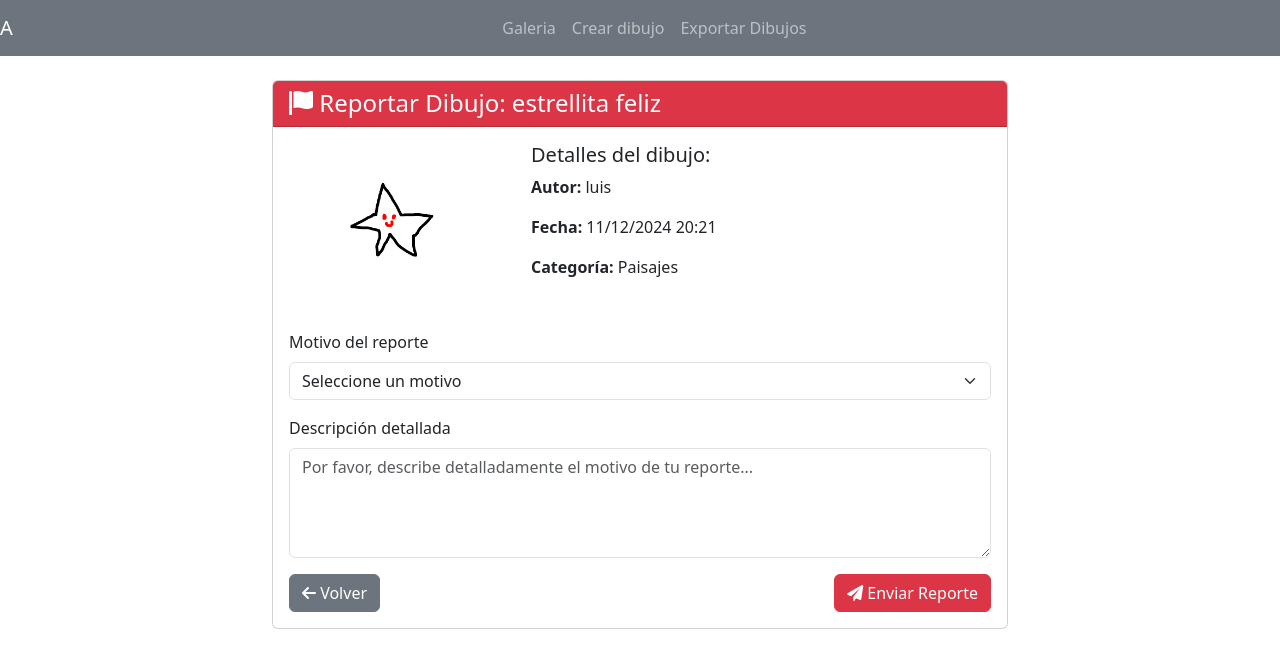
After one commit to TheLouisXD/Drawing-gallery, a Django app: page /dibujo/reportar/3/ in a window 1280 px wide. The commit adds this page. Shown: the top 668 px of the page. Run offline with Django 5.2, Linux system fonts and the light colour scheme; a user stored in the database is signed in; data comes from the database, SQL or seed files in the repository; both versions use the stored data as it was after the commit.

Commit message:
commit de la presentacion

```diff
--- a/drawing/models.py
+++ b/drawing/models.py
@@ -43,9 +43,18 @@ class Categoria(models.Model):
         return self.nombre
 
 class Reporte(models.Model):
+    MOTIVOS = (
+        ('contenido_inapropiado', 'Contenido inapropiado'),
+        ('spam', 'Spam'),
+        ('violencia', 'Contenido violento'),
+        ('derechos_autor', 'Violación de derechos de autor'),
+        ('otro', 'Otro')
+    )
+
     dibujo = models.ForeignKey(Dibujo, on_delete=models.CASCADE, verbose_name="Dibujo que ha sio reportado")
     usuario = models.ForeignKey(User, on_delete=models.CASCADE, verbose_name="Usuario que ha reportado el dibujo")
-    motivo = models.TextField(max_length=256, verbose_name="Motivo del reporte")
+    motivo = models.TextField(max_length=256, choices = MOTIVOS ,verbose_name="Motivo del reporte")
+    descripcion = models.TextField(max_length=256, verbose_name="Descripción detallada", default='sin descripción')
     fecha = models.DateTimeField(auto_now_add=True, verbose_name="Fecha del reporte")
 
     def __str__(self):
--- a/drawing/serializer.py
+++ b/drawing/serializer.py
@@ -5,7 +5,7 @@ from .models import Dibujo, Estrella, Comentario, Categoria, Reporte
 # sirven para poder devolver la informacion en diferentes formatos, como JSON, XML, etc.
 
 class DibujoSerializer(serializers.ModelSerializer):
-    total_estrellas = serializers.IntegerField(source='total_estrellas', read_only=True)
+    total_estrellas = serializers.IntegerField(read_only=True)
 
     class Meta:
         model = Dibujo
@@ -20,3 +20,6 @@ class CategoriaSerializer(serializers.ModelSerializer):
     class Meta:
         model = Categoria
         fields = '__all__'
+
+class DrawingCountSerializer(serializers.Serializer):
+    total_drawings = serializers.IntegerField()
--- a/drawing/urls.py
+++ b/drawing/urls.py
@@ -3,7 +3,11 @@ from django.urls import path, include
 from . import views
 from django.conf.urls.static import static
 from django.conf import settings
-from .views import GaleriaView, galeria
+from .views import GaleriaView, galeria, DrawingCountView, DrawingListView
+from rest_framework_simplejwt.views import (
+    TokenObtainPairView,
+    TokenRefreshView,
+)
 
 urlpatterns = [
     path('', views.index, name='index'),
@@ -13,4 +17,16 @@ urlpatterns = [
     path('dibujo/<int:dibujo_id>/', views.detalle_dibujo, name='detalle_dibujo'),
     path('dibujo/<int:dibujo_id>/votar/', views.votar_dibujo, name='votar_dibujo'),
     path('dibujo/<int:dibujo_id>/comentar/', views.comentar_dibujo, name='comentar_dibujo'),
+    path('dibujo/exportar/', views.exportar_dibujos_page,name='exportar_dibujos_page'),
+    path('dibujo/exportar/csv', views.exportar_dibujos, name='exportar_dibujos'),
+    # Reportes
+    path('dibujo/reportar/<int:dibujo_id>/', views.reportar_dibujo, name='reportar_dibujo'),
+    # JWT authentication endpoints
+    path('api/token/', TokenObtainPairView.as_view(), name='token_obtain_pair'),
+    path('api/token/refresh/', TokenRefreshView.as_view(), name='token_refresh'),
+    # Drawing count endpoint
+    path('api/drawings/count/', DrawingCountView.as_view(), name='drawing-count'),
+    # Drawings list
+    path('api/drawings/', DrawingListView.as_view(), name='Drawnings list view' ),
+    path('delete/<int:dibujo_id>/', views.delete_dibujo, name='delete_dibujo'),
 ] + static(settings.MEDIA_URL, document_root=settings.MEDIA_ROOT)
--- a/drawing/views.py
+++ b/drawing/views.py
@@ -1,14 +1,15 @@
-from django.shortcuts import render, redirect
+from django.shortcuts import render, redirect, get_object_or_404
 from django.db import models
 from .models import Dibujo, Estrella, Comentario, Categoria, Reporte
-from .serializer import DibujoSerializer
+from .serializer import DibujoSerializer, DrawingCountSerializer
 
 from django.contrib.auth.decorators import login_required
-from django.http import JsonResponse
+from django.http import JsonResponse, HttpResponse
 
 import base64
 from django.core.files.base import ContentFile
 
+import csv
 # Django filters
 from django_filters import views
 from django_filters import FilterSet, ModelChoiceFilter, OrderingFilter
@@ -155,3 +156,72 @@ def comentar_dibujo(request, dibujo_id):
             })
 
     return JsonResponse({'status': 'error'}, status = 400)
+
+@login_required
+def reportar_dibujo(request, dibujo_id):
+    dibujo = Dibujo.objects.get(id=dibujo_id)
+
+    if request.method == 'POST':
+        motivo = request.POST.get('motivo')
+        descripcion = request.POST.get('descripcion')
+
+        if motivo and descripcion:
+            reporte = Reporte.objects.create(
+                dibujo=dibujo,
+                usuario=request.user,
+                motivo=motivo,
+                descripcion=descripcion
+            )
+
+            return redirect('detalle_dibujo', dibujo_id)
+
+    return render(request, 'dibujo/reportar.html', {'dibujo': dibujo})
+
+from rest_framework.views import APIView
+from rest_framework.response import Response
+from rest_framework.permissions import IsAuthenticated
+from .models import Dibujo
+from .serializer import DrawingCountSerializer
+
+# Add this new view
+class DrawingCountView(APIView):
+    permission_classes = [IsAuthenticated]
+
+    def get(self, request):
+        total_drawings = Dibujo.objects.count()
+        serializer = DrawingCountSerializer({'total_drawings': total_drawings})
+        return Response(serializer.data)
+
+class DrawingListView(APIView):
+    permission_classes = [IsAuthenticated]
+
+    def get(self, request):
+        drawnings = Dibujo.objects.all()
+        serializer = DibujoSerializer(drawnings, many=True)
+        return Response(serializer.data)
+
+def exportar_dibujos_page(request):
+    return render(request, 'administracion/exportar_dibujos.html')
+
+def exportar_dibujos(request):
+    dibujos = Dibujo.objects.all()
+    response = HttpResponse(content_type='text/csv')
+    response['Content-Disposition'] = 'attachment; filename="dibujos.csv"'
+
+    writer = csv.writer(response)
+    writer.writerow(['titulo', 'fecha_creacion', 'categoria', 'imagen'])
+
+    for dibujo in dibujos:
+        writer.writerow([
+            dibujo.titulo,
+            dibujo.fecha_creacion,
+            dibujo.categoria.nombre,
+            dibujo.imagen.url
+        ])
+
+    return response
+
+def delete_dibujo(request, dibujo_id):
+    dibujo = get_object_or_404(Dibujo, id=dibujo_id)
+    dibujo.delete()
+    return redirect('index')  # Redirige a la página principal o a donde prefieras
--- /dev/null
+++ b/templates/dibujo/reportar.html
@@ -0,0 +1,70 @@
+{% load static %}
+<!DOCTYPE html>
+<html lang="en">
+<head>
+    <meta charset="UTF-8">
+    <meta name="viewport" content="width=device-width, initial-scale=1.0">
+    <title>Reportar Dibujo</title>
+    <link rel="stylesheet" href="https://cdn.jsdelivr.net/npm/bootstrap@5.3.3/dist/css/bootstrap.min.css">
+    <link rel="stylesheet" href="https://cdnjs.cloudflare.com/ajax/libs/font-awesome/6.0.0/css/all.min.css">
+</head>
+<body>
+    {% include 'partials/navbar.html' %}
+
+    <div class="container mt-4">
+        <div class="row justify-content-center">
+            <div class="col-md-8">
+                <div class="card">
+                    <div class="card-header bg-danger text-white">
+                        <h4 class="mb-0">
+                            <i class="fas fa-flag"></i> Reportar Dibujo: {{ dibujo.titulo }}
+                        </h4>
+                    </div>
+                    <div class="card-body">
+                        <div class="row mb-4">
+                            <div class="col-md-4">
+                                <img src="{{ dibujo.imagen.url }}" class="img-fluid rounded" alt="{{ dibujo.titulo }}">
+                            </div>
+                            <div class="col-md-8">
+                                <h5>Detalles del dibujo:</h5>
+                                <p><strong>Autor:</strong> {{ dibujo.usuario.username }}</p>
+                                <p><strong>Fecha:</strong> {{ dibujo.fecha_creacion|date:"d/m/Y H:i" }}</p>
+                                <p><strong>Categoría:</strong> {{ dibujo.categoria.nombre }}</p>
+                            </div>
+                        </div>
+
+                        <form id="reporteForm" method="POST">
+                            {% csrf_token %}
+                            <div class="mb-3">
+                                <label for="motivo" class="form-label">Motivo del reporte</label>
+                                <select class="form-select" id="motivo" name="motivo" required>
+                                    <option value="">Seleccione un motivo</option>
+                                    <option value="contenido_inapropiado">Contenido inapropiado</option>
+                                    <option value="spam">Spam</option>
+                                    <option value="violencia">Contenido violento</option>
+                                    <option value="derechos_autor">Violación de derechos de autor</option>
+                                    <option value="otro">Otro</option>
+                                </select>
+                            </div>
+                            <div class="mb-3">
+                                <label for="descripcion" class="form-label">Descripción detallada</label>
+                                <textarea class="form-control" id="descripcion" name="descripcion"
+                                    rows="4" required placeholder="Por favor, describe detalladamente el motivo de tu reporte..."></textarea>
+                            </div>
+                            <div class="d-flex justify-content-between">
+                                <a href="{% url 'detalle_dibujo' dibujo.id %}" class="btn btn-secondary">
+                                    <i class="fas fa-arrow-left"></i> Volver
+                                </a>
+                                <button type="submit" class="btn btn-danger">
+                                    <i class="fas fa-paper-plane"></i> Enviar Reporte
+                                </button>
+                            </div>
+                        </form>
+                    </div>
+                </div>
+            </div>
+        </div>
+    </div>
+
+</body>
+</html>
--- a/templates/partials/navbar.html
+++ b/templates/partials/navbar.html
@@ -8,6 +8,7 @@
         <div class="navbar-nav">
             <a class="nav-item nav-link" href="{% url 'galeria' %}">Galeria</a>
             <a class="nav-item nav-link" href="{% url 'crear_dibujo' %}">Crear dibujo</a>
+            <a class="nav-item nav-link" href="{% url 'exportar_dibujos_page' %}">Exportar Dibujos</a>
         </div>
     </div>
 </nav>
```
Also changed, not shown: draw_project/settings.py (+14 -0 lines), templates/administracion/exportar_dibujos.html (added, +23 -0 lines), templates/dibujo/detalle.html (+8 -1 lines), db.sqlite3, drawing/migrations/0002_reporte_descripcion_alter_categoria_lista_dibujos_and_more.py (added), media/dibujos/dibujo_1234.png (added), media/dibujos/dibujo_estrellita_feliz.png (added), media/dibujos/dibujo_happy_face.png (added), media/dibujos/dibujo_horizonte_o_no_se_xd.png (added).
